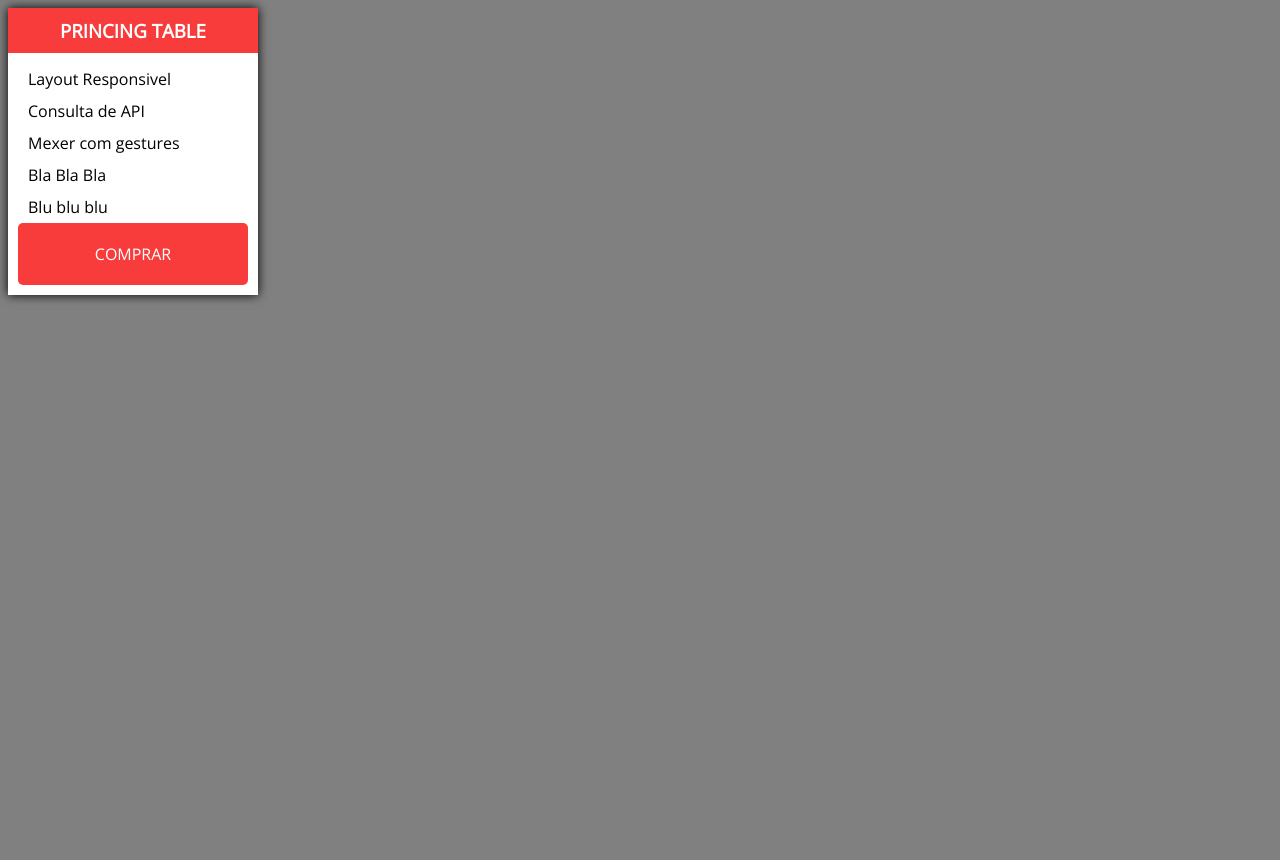
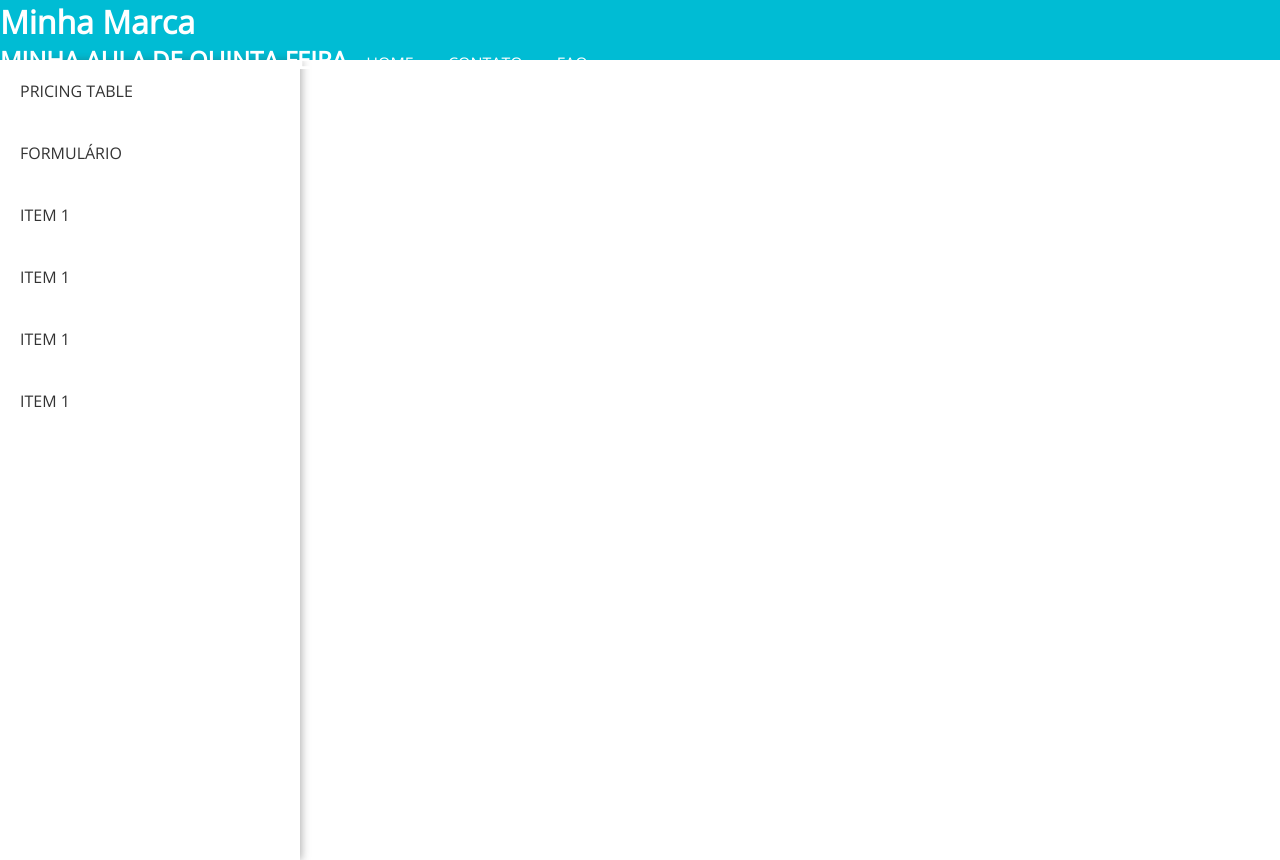
Before and after one commit to maiconkcond/Curso-FrontEnd-Senai, a website: page index.html in a window 1280 px wide. Before the commit the page ends 800 px from the top, so only its background shows below. Drawn offline with nearby package versions, Linux system fonts and the light colour scheme.

Commit message:
Criando header, nav

```diff
--- a/css/estilo.css
+++ b/css/estilo.css
@@ -3,8 +3,10 @@
 	font-family: 'Open Sans', sans-serif;
 }
 
-body{
-	background: grey;
+html, body{
+	background: #fff;
+	margin: 0;
+	height:100%;
 }
 
 ul{
@@ -13,6 +15,48 @@ ul{
 }
 
 h1,h2,h3,h4,h5,h6{margin: 0px;}
+
+
+.header{
+	background: #00BCD4;
+	color: #fff;
+	height: 60px;
+	width: 100%;
+}
+
+.header h1,h2{
+	display: inline;
+}
+
+.marca {
+	display: inline;
+}
+.menu ul{
+	display: inline;
+	text-align: right;
+	padding: 15px 0 15px 0;
+}
+.menu ul li{
+	display: inline;
+	padding: 0 15px 0 15px
+}
+
+.nav{
+	width: 300px;
+	background: #ffffff;
+	height: 800px;
+	-webkit-box-shadow: 2px 0px 8px 0px rgba(50, 50, 50, 0.35);
+	-moz-box-shadow:    2px 0px 8px 0px rgba(50, 50, 50, 0.35);
+	box-shadow:         2px 0px 8px 0px rgba(50, 50, 50, 0.35);
+}
+
+.nav ul{
+	color: #333;
+}
+.nav ul li{
+	padding: 20px;
+}
+
 
 .card{
 	width: 250px;
--- a/index.html
+++ b/index.html
@@ -8,6 +8,35 @@
 		<title>Title Page</title>
 	</head>
 	<body>
+		<header>
+			<div class="header">
+				<div class="marca">
+					<h1>Minha Marca</h1>
+				</div>
+				<div class="menu">
+				<h2>MINHA AULA DE QUINTA FEIRA</h2>
+				<ul>
+					<li>HOME</li>
+					<li>CONTATO</li>
+					<li>FAQ</li>
+				</ul>
+				</div>
+			</div>
+		</header>
+		<nav>
+				<div class="nav">
+					<ul>
+						<li>PRICING TABLE</li>
+						<li>FORMULÁRIO</li>
+						<li>ITEM 1</li>
+						<li>ITEM 1</li>
+						<li>ITEM 1</li>
+						<li>ITEM 1</li>
+					</ul>
+				</div>
+			</nav>
+<!--
+
 		<div class="card">
 			<header>
 				<h3>PRINCING TABLE</h3>
@@ -23,5 +52,6 @@
 				<a href="#" class='btn'>COMPRAR</a>
 			</div>
 		</div>
+-->
 	</body>
 </html>
```
